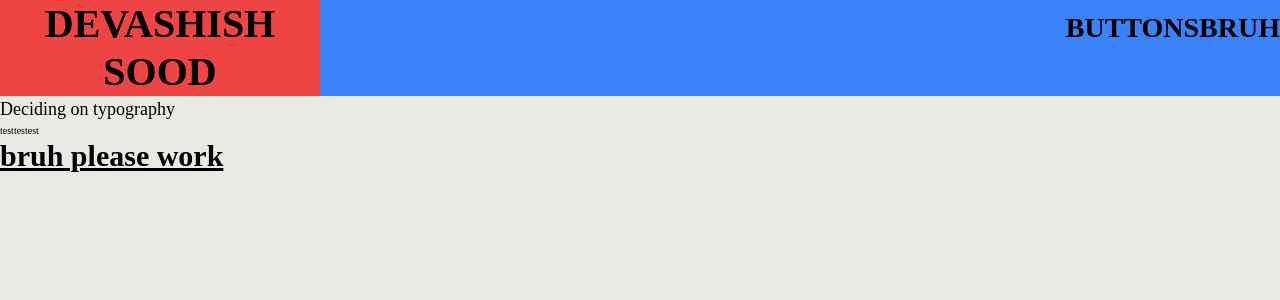
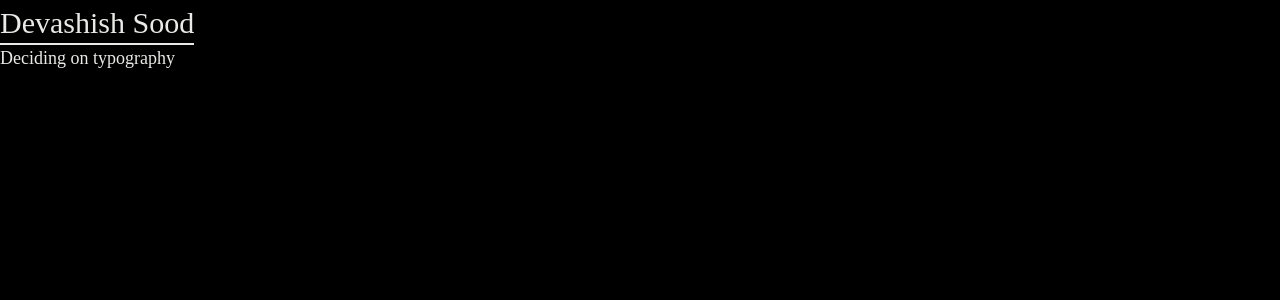
Before and after one commit to devashish9/personal-website, a React (Vite) app: page / in a window 1280 px wide. Shown: the top 300 px of the page. Built offline with nearby package versions, Linux system fonts and the light colour scheme; a web font is replaced by a local one.

Commit message:
ray this is what it looks like now

```diff
--- a/package.json
+++ b/package.json
@@ -10,10 +10,12 @@
     "preview": "vite preview"
   },
   "dependencies": {
+    "@types/react-router-dom": "^5.3.3",
     "autoprefixer": "^10.4.14",
     "postcss": "^8.4.24",
     "react": "^18.2.0",
     "react-dom": "^18.2.0",
+    "react-router-dom": "^6.13.0",
     "styled-components": "^6.0.0-rc.3",
     "tailwindcss": "^3.3.2"
   },
--- a/src/components/App.tsx
+++ b/src/components/App.tsx
@@ -1,16 +1,19 @@
 // import { useState } from 'react'
+import Header from '../components/Header.js'
 import styled from "styled-components";
 
 const Text = styled.p`
   font-size: 18px;
 `
-
+const Container = styled.div`
+  display: flex;
+  flex-direction: column;
+`
 export default function App() {
   return (
-    <div>
+    <Container>
+    <Header />
     <Text>Deciding on typography</Text>
-    <h1>testtestest</h1>
-    <h1 className="text-3xl font-bold underline"> bruh please work</h1>
-    </div>
+    </Container>
   )
 }
--- a/src/components/Header.tsx
+++ b/src/components/Header.tsx
@@ -1,23 +1,44 @@
 import styled from "styled-components";
+import {Link} from "react-router-dom";
 
 
 const HeaderDiv = styled.div`
     display: flex;
     flex-direction: row;
-    line-height: 1.2em;
-    font-size: 4em;
-    font-weight: 600;
-    font-variant: small-caps;
+    font-size: 3em;
+    font-weight: 400;
     text-align: center;
 `
 
+const NameLink = styled(Link)`
+cursor: pointer;
+position: relative;
+&:after {
+  content: "";
+  position: absolute;
+  width: 0;
+  height: 2px;
+  bottom: 0;
+  left: 0;
+  background-color: #e9e9e5;
+  visibility: hidden;
+  transition: all 0.3s ease-in-out;
+}
+&:hover {
+  &:after {
+    visibility: visible;
+    width: 100%;
+  }
+}
+`
+//     &:hover {
+//     text-shadow: 2px 3px 5px rgba(233,233,229,0.75);
+//     }
+// `
 export default function Header() {
     return (
         <HeaderDiv>
-            <h1 className="w-1/4 bg-red-500">DEVASHISH SOOD</h1>
-            <div className="w-3/4 text-right bg-blue-500">
-                buttonsbruh
-            </div>
+            <NameLink to="/test">Devashish Sood</NameLink>
         </HeaderDiv>
     )
 }
--- a/src/pages/main.tsx
+++ b/src/pages/main.tsx
@@ -1,21 +1,18 @@
 import React from 'react'
 import ReactDOM from 'react-dom/client'
+import {createBrowserRouter, RouterProvider} from 'react-router-dom'
 import App from '../components/App.js'
 import '../styles/globals.css'
-import Header from '../components/Header.js'
-import styled from 'styled-components'
 
-
-const Container = styled.div`
-  display: flex;
-  flex-direction: column;
-`
+const router = createBrowserRouter([
+  {
+    path: "/",
+    element: <App />
+  },
+]);
 
 ReactDOM.createRoot(document.getElementById('root') as HTMLElement).render(
   <React.StrictMode>
-    <Container>
-      <Header />
-      <App />
-    </Container>
+    <RouterProvider router = {router} />
   </React.StrictMode>,
 )
--- a/src/styles/globals.css
+++ b/src/styles/globals.css
@@ -4,8 +4,8 @@
 
 body {
     font-family: 'Charter', serif;
-    color: #000;
-    background-color: #e9e9e5;
+    color: #e9e9e5;
+    background-color: #000;
     /* background: linear-gradient(to bottom, rgba(150, 150, 100, 0.1) 0%, rgba(255, 255, 255, 0.8) 50%, rgba(255, 255, 255, 0.9) 50%, rgba(255, 255, 200, 0.1) 100%); */
     font-size: 10px;
 }
```
Also changed, not shown: 1 other file (tests, documents, lock files or other folders).
